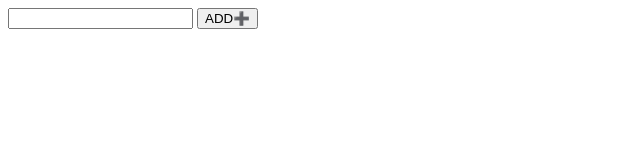
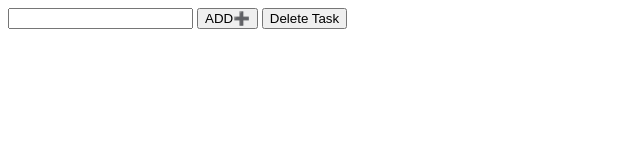
Before and after one commit to TanmayJain17/TJ-Todo, a website: page public/index.html in a window 1280 px wide. Shown: the whole page, without its empty margins (0-640 px from the left). Drawn offline with Linux system fonts and the light colour scheme.

Commit message:
added-del-button

```diff
--- a/public/index.html
+++ b/public/index.html
@@ -11,7 +11,9 @@
 <body>
     <input name="newTask" id="inptTask">
     <button id="btnAdd">ADD➕</button>
+    <button id="btnDelete" >Delete Task</button>
     <ul id="ulList"></ul>
+
 
 </body>
 </html>
```
